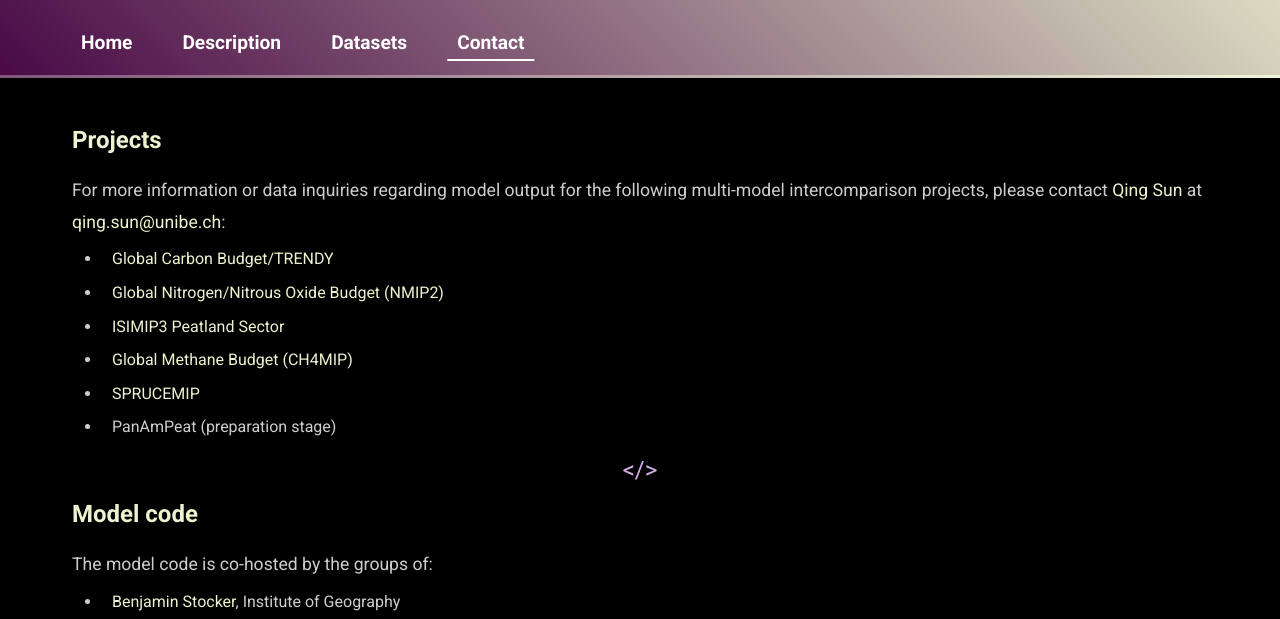
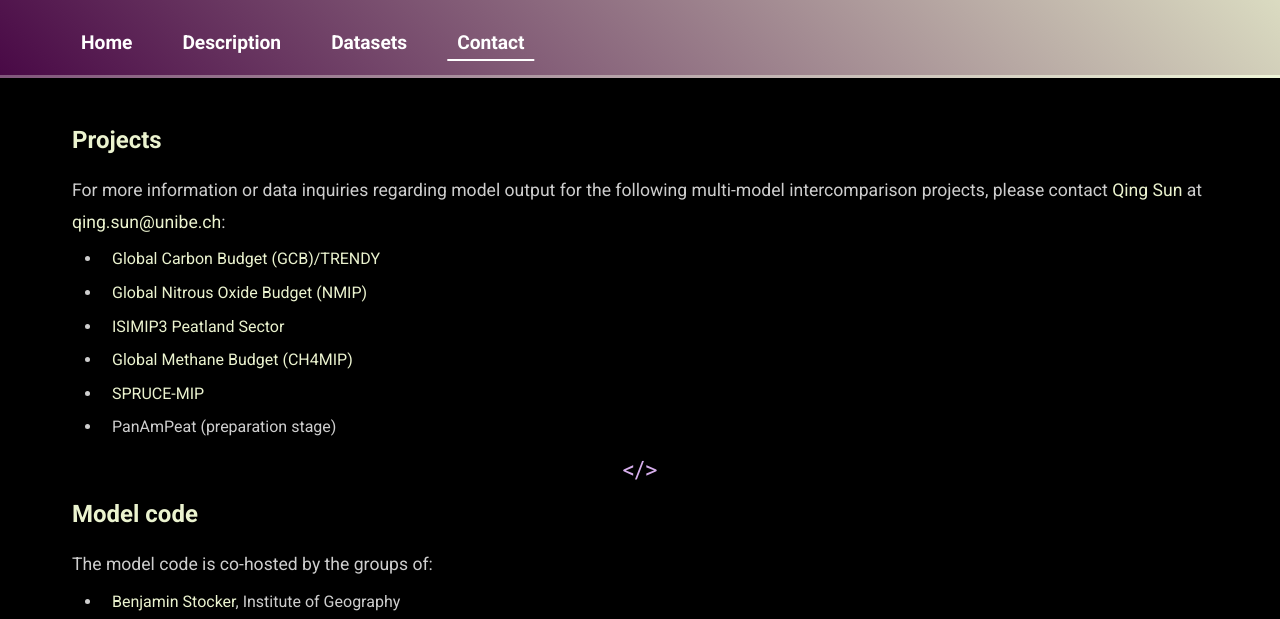
Before and after one commit to LPX-Bern/info, a plain HTML site: page contact.html in a window 1280 px wide. Shown: the part 153-772 px from the top of the page. Drawn offline with Linux system fonts and the light colour scheme.

Commit message:
update project names

```diff
--- a/contact.html
+++ b/contact.html
@@ -27,11 +27,11 @@
             For more information or data inquiries regarding model output for the following multi-model intercomparison projects, please contact <a href="https://www.wyssacademy.org/team/qing-sun" target="_blank">Qing Sun</a> at <a href="mailto:qing.sun@unibe.ch">qing.sun@unibe.ch</a>:
             </p>
             <ul class="projects-list">
-            <li><a href="https://essd.copernicus.org/articles/17/965/2025/">Global Carbon Budget/TRENDY</a></li>
-            <li><a href="https://essd.copernicus.org/articles/16/2543/2024/">Global Nitrogen/Nitrous Oxide Budget (NMIP2)</a></li>
+            <li><a href="https://essd.copernicus.org/articles/17/965/2025/">Global Carbon Budget (GCB)/TRENDY</a></li>
+            <li><a href="https://essd.copernicus.org/articles/16/2543/2024/">Global Nitrous Oxide Budget (NMIP)</a></li>
             <li><a href="https://protocol.isimip.org/#/ISIMIP3a/peat">ISIMIP3 Peatland Sector</a></li>
             <li><a href="https://essd.copernicus.org/articles/17/1873/2025/">Global Methane Budget (CH4MIP)</a></li>
-            <li><a href="https://mnspruce.ornl.gov/">SPRUCEMIP</a></li>
+            <li><a href="https://mnspruce.ornl.gov/">SPRUCE-MIP</a></li>
             <li>PanAmPeat (preparation stage)</li>
             </ul>
 
```
